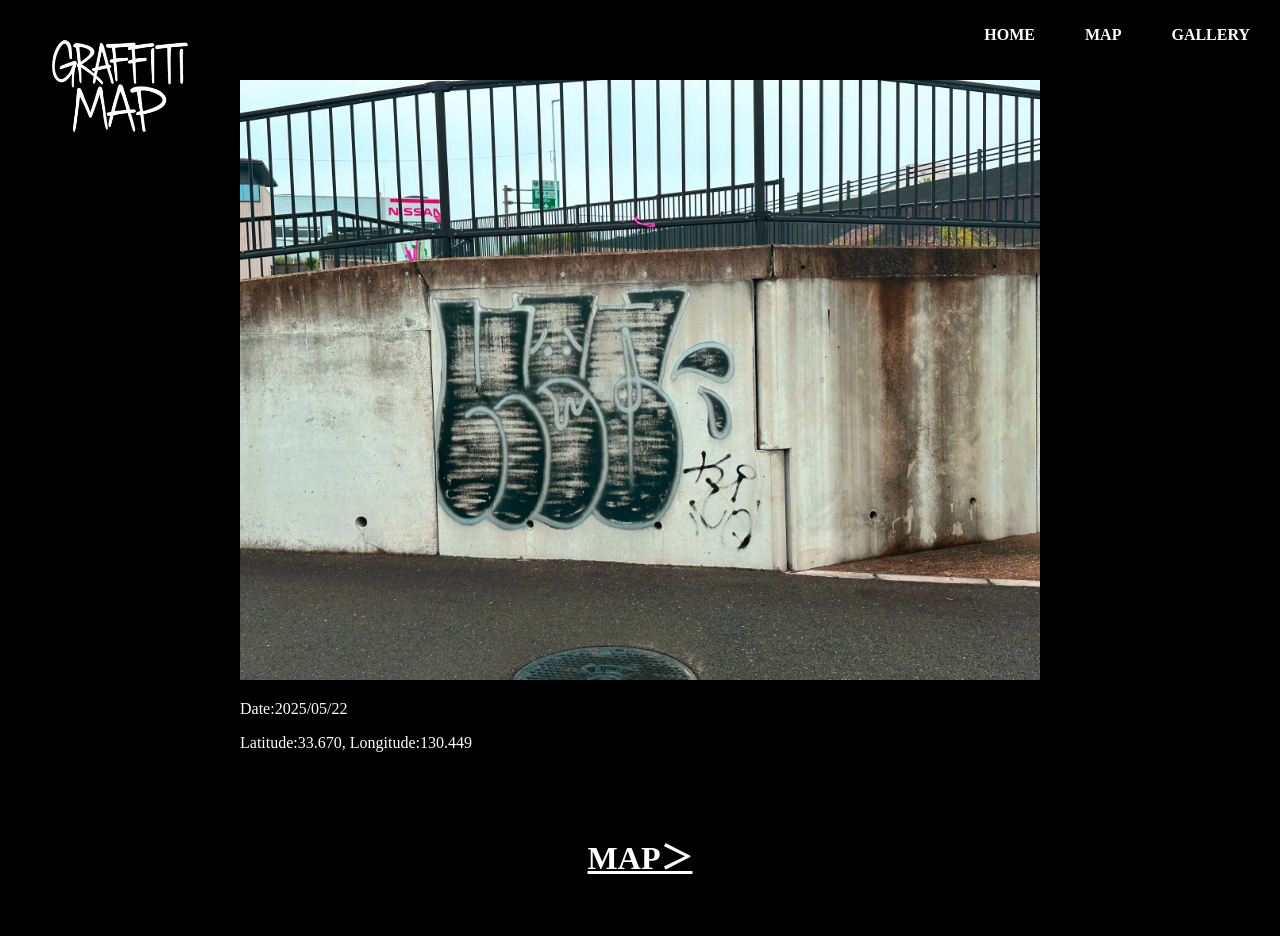
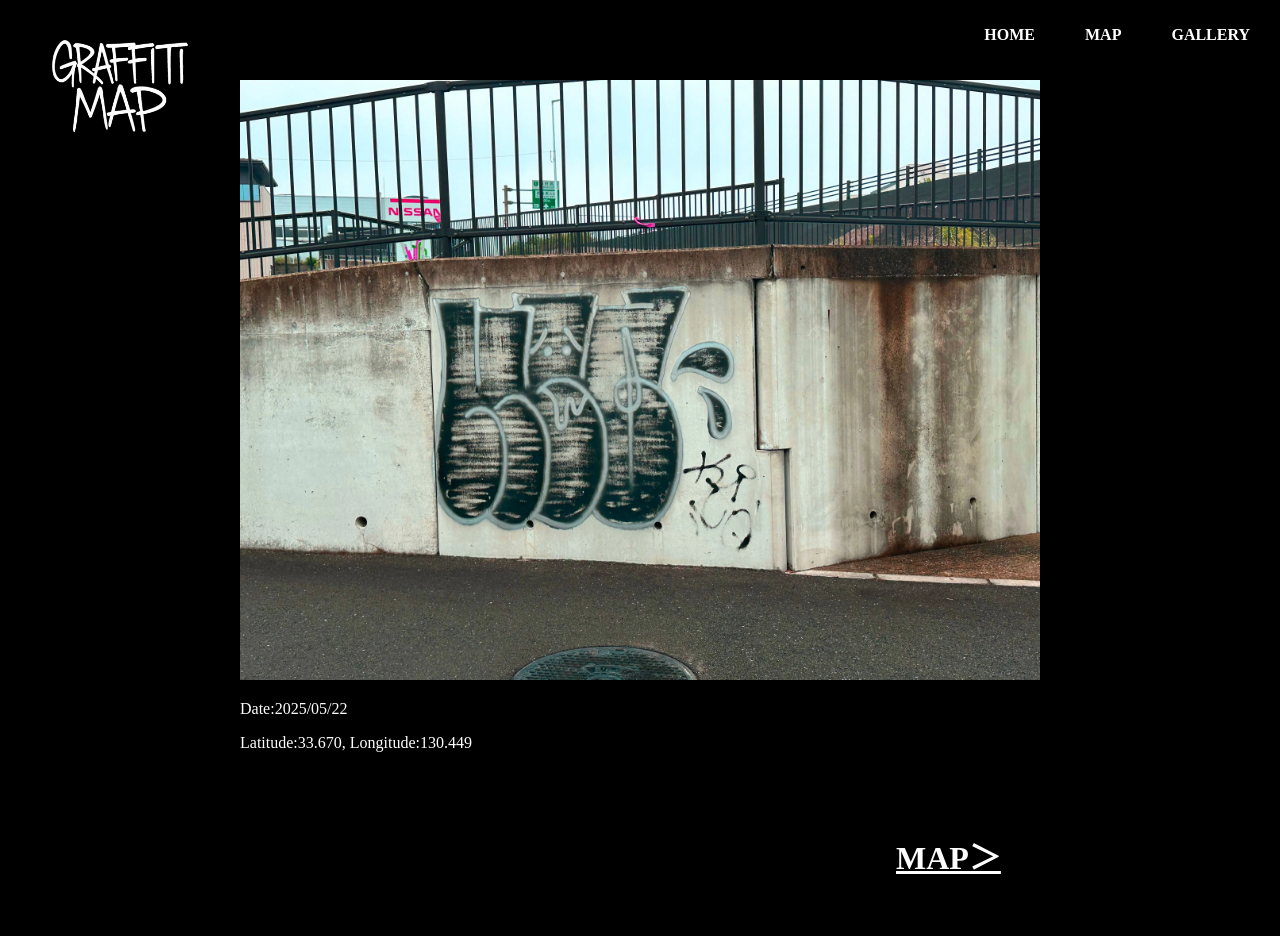
Before and after one commit to atleti-07/GraffitiMap, a plain HTML site: page graffiti01.html in a window 1280 px wide. Shown: the top 936 px of the page. Drawn offline with Linux system fonts and the light colour scheme.

Commit message:
Update style.css

```diff
--- a/style.css
+++ b/style.css
@@ -361,15 +361,15 @@ section {
 
 .map-link {
   color: #fff;        /* 白文字 */
-  text-align: center; /* 中央寄せ */
-  margin: 40px 0;     /* 上下の余白 */
+  /*text-align: center; */
+  margin: 0px 0;     /* 上下の余白 */
   font-size: 2rem;    /* 文字サイズ */
 }
 .map-link a {
   color: #fff;
-  text-decoration: underline; /* 好みで装飾 */
+  margin-left: 70%;
+  text-decoration: underline;
 }
-
 
 
 /* ===== footer ===== */
```
